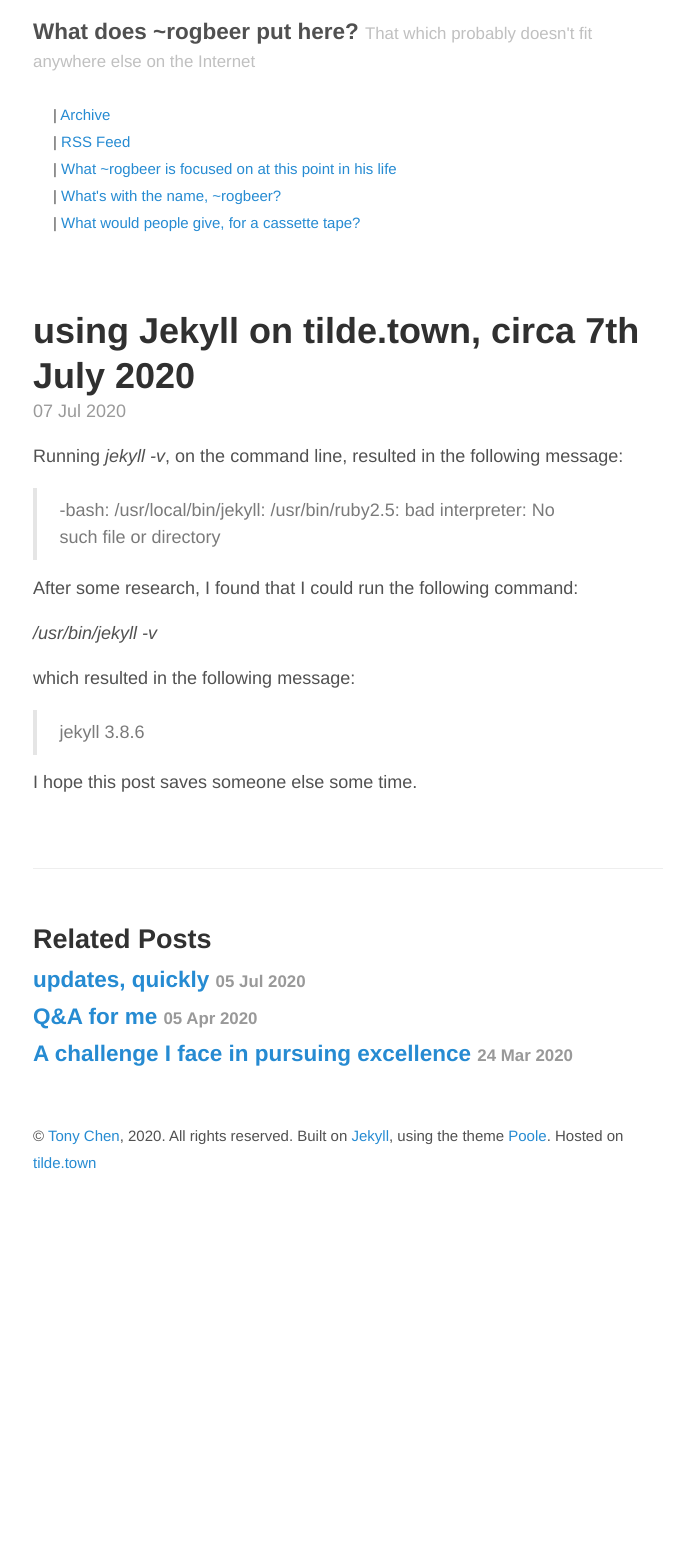
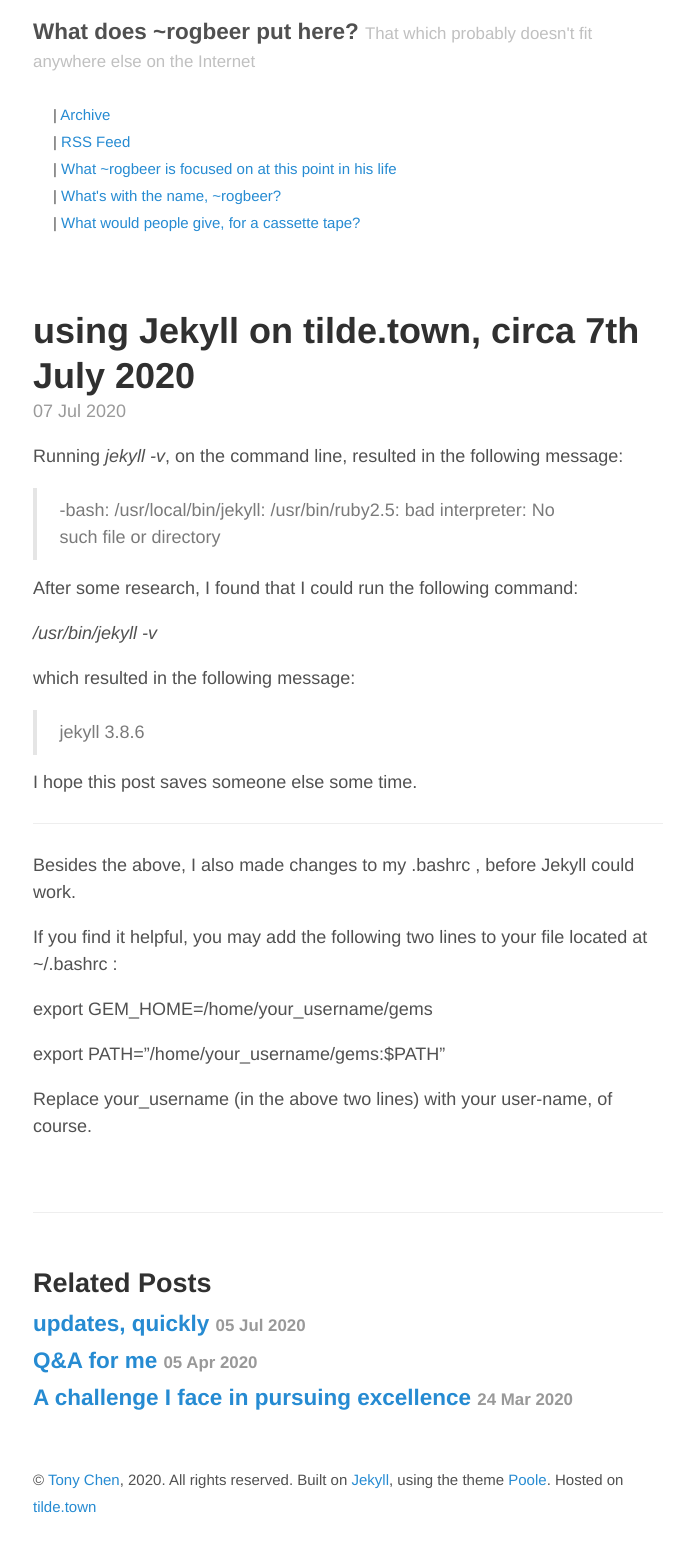
Before and after one commit to phtan/blog-source-on-tilde-town, a Jekyll site: the page built from _posts/2020-07-07-cloudy-morning.md, in a window 1280 px wide. Shown: the whole page, without its empty margins (292-986 px from the left). Built offline with Jekyll 4.4.1, drawn with Linux system fonts in a browser that asks for light colours; before the commit the page ends 1212 px from its top, so only the background shows below that.

Commit message:
Leave further instructions; hope it helps someone

```diff
--- a/_posts/2020-07-07-cloudy-morning.md
+++ b/_posts/2020-07-07-cloudy-morning.md
@@ -17,3 +17,16 @@ which resulted in the following message:
 > jekyll 3.8.6
 
 I hope this post saves someone else some time.
+
+---
+
+Besides the above, I also made changes to my .bashrc , before Jekyll could work.
+
+If you find it helpful, you may add the following two lines to your file located
+at ~/.bashrc :
+
+export GEM_HOME=/home/your_username/gems
+
+export PATH="/home/your_username/gems:$PATH"
+
+Replace your_username (in the above two lines) with your user-name, of course.
```
